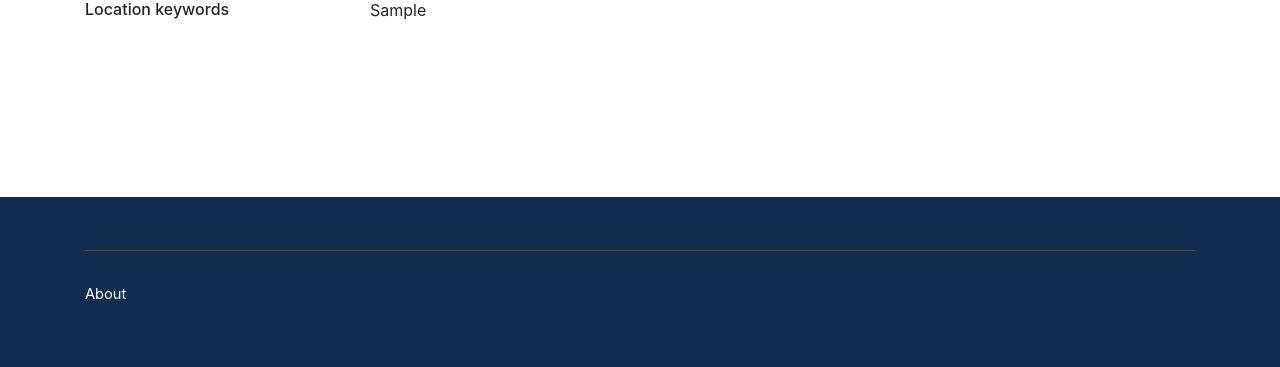
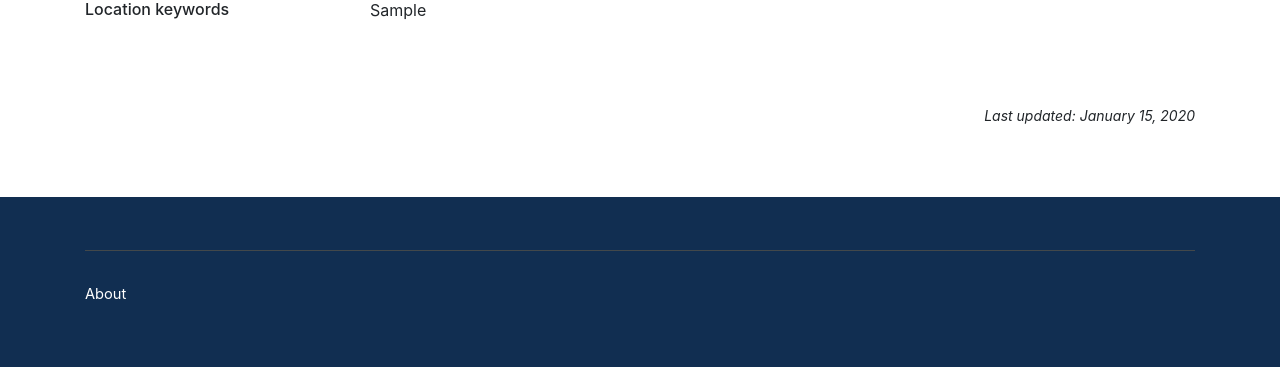
Before and after one commit to thoufer/mbp-metadatacatalog, a Django app: template asset/templates/asset_detail.html in a window 1280 px wide. Shown: the part 1018-1385 px from the top of the page. Run offline with Django 3.2, Linux system fonts and the light colour scheme; the template is opened without the code that fills it: most values are stand-ins (such as "Sample title", 1, 10 or a date in 2020); some libraries are stand-ins or nearby versions.

Commit message:
Add Created & last modified to Asset (Closes #74)
All records in the database will be given a default value of the date
the migration was pushed.

```diff
--- a/asset/models.py
+++ b/asset/models.py
@@ -258,6 +258,8 @@ class Asset(models.Model):
     data_contact_phone = models.CharField(_('Phone'), max_length=14, blank=False)
     data_contact_phone_ext = models.CharField(_('Extension'), max_length=4, blank=True, null=True)
     history = HistoricalRecords(table_name='asset_history')
+    created = models.DateTimeField(_('Created'), auto_now_add=True, blank=True, null=True)
+    last_modified = models.DateTimeField(_('Last Update'), auto_now=True, blank=True, null=True)
 
     @property
     def subject_taglist(self):
--- a/asset/templates/asset_detail.html
+++ b/asset/templates/asset_detail.html
@@ -107,5 +107,11 @@
       <div class="col-3"><h6>Location keywords</h6></div>
       <div class="col-9">{{ asset.place_taglist }}</div>
     </div>
+
+
+    <div class="float-right font-italic small" style="padding-top: 75px;">
+      Last updated: {{ asset.last_modified |date:"F j, Y" }}
+    </div>
+
 </div>
 {% endblock content %}
```
